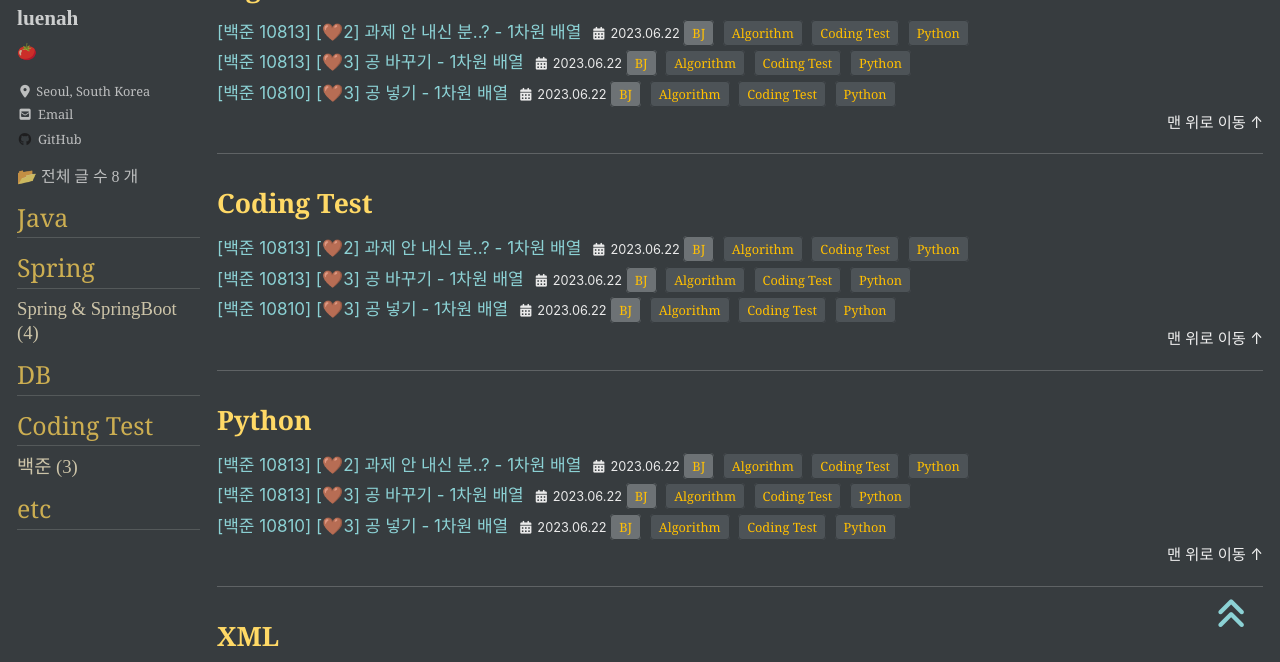
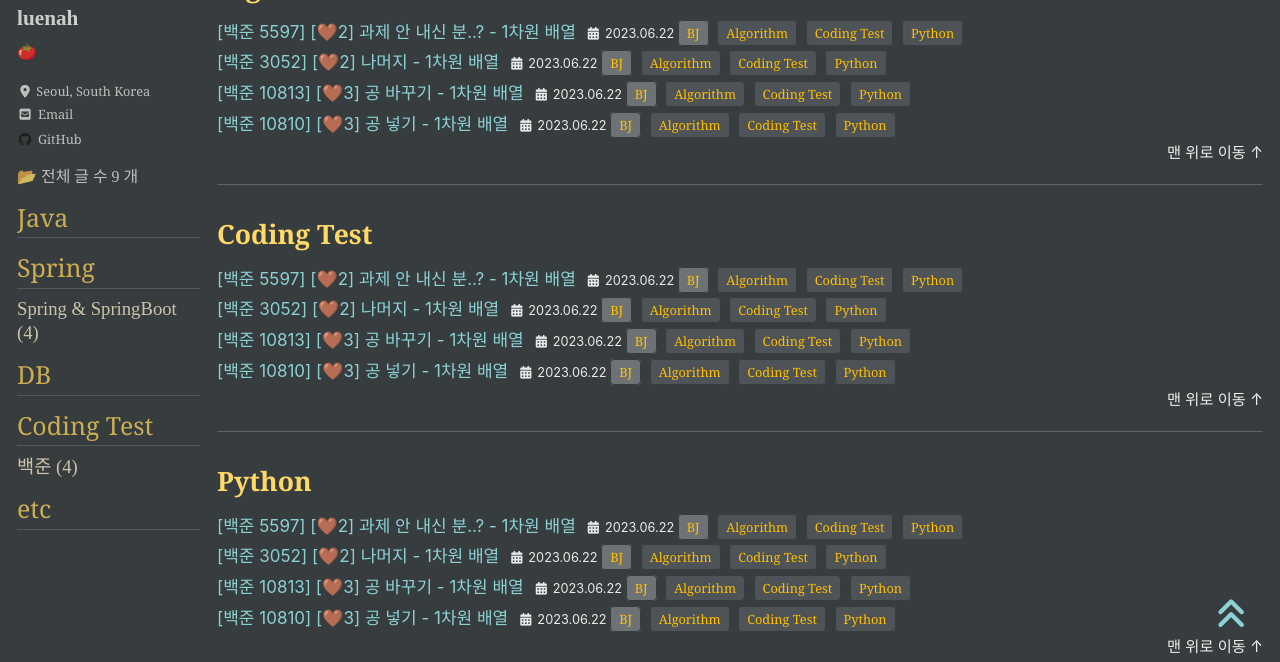
Before and after one commit to threeplef/threeplef.github.io, a Jekyll site: the page built from _pages/tags-archive.md, in a window 1280 px wide and 900 px high, scrolled down 966 px, cut to the strip 238-900 px from the top of the window. Built offline with Jekyll 4.4.1, drawn with Linux system fonts in a browser that asks for light colours; cached includes are drawn as plain includes; nearby versions of some CDN libraries; some web fonts are replaced; some of the changed lines change nothing that is shown.

Commit message:
백준 3052 solved

````diff
--- /dev/null
+++ b/_posts/Algorithm/BJ/2023-06-22-3052.md
@@ -0,0 +1,54 @@
+---
+title: "[백준 3052] [🤎2] 나머지 - 1차원 배열"
+
+categories:
+  - BJ
+tags:
+  - [Algorithm, Coding Test, Python]
+
+toc: true
+toc_sticky: true
+
+date: 2023-06-22
+last_modified_at: 2023-06-22
+---
+
+# 나머지
+
+> 🔒 [3052번 문제](https://www.acmicpc.net/problem/3052)
+
+두 자연수 A와 B가 있을 때, A%B는 A를 B로 나눈 나머지 이다. 예를 들어, 7, 14, 27, 38을 3으로 나눈 나머지는 1, 2, 0, 2이다.
+
+수 10개를 입력받은 뒤, 이를 42로 나눈 나머지를 구한다. 그 다음 서로 다른 값이 몇 개 있는지 출력하는 프로그램을 작성하시오.
+
+> 입력
+
+첫째 줄부터 열번째 줄 까지 숫자가 한 줄에 하나씩 주어진다. 이 숫자는 1,000보다 작거나 같고, 음이 아닌 정수이다.
+
+> 출력
+
+첫째 줄에, 42로 나누었을 때, 서로 다른 나머지가 몇 개 있는지 출력한다.
+
+## 내 풀이
+
+1. 빈 배열 선언
+2. 10개 수 입력 받아 42로 나눈 나머지 구하고 해당 값을 배열에 삽입하는 for문 실행
+3. set으로 중복된 값 없애주고 총 길이 반환
+
+```python
+arr = []
+
+for i in range(10):
+    n = int(input())
+    arr.append(n % 42)
+
+print(len(set(arr)))
+```
+
+---
+
+<br>
+
+    ✨ 개인 공부 기록용 블로그입니다.
+
+[맨 위로 이동하기](#){: .btn .btn--primary }{: .align-right}
--- a/_posts/Algorithm/BJ/2023-06-22-5597.md
+++ b/_posts/Algorithm/BJ/2023-06-22-5597.md
@@ -1,5 +1,5 @@
 ---
-title: "[백준 10813] [🤎2] 과제 안 내신 분..? - 1차원 배열"
+title: "[백준 5597] [🤎2] 과제 안 내신 분..? - 1차원 배열"
 
 categories:
   - BJ
````
